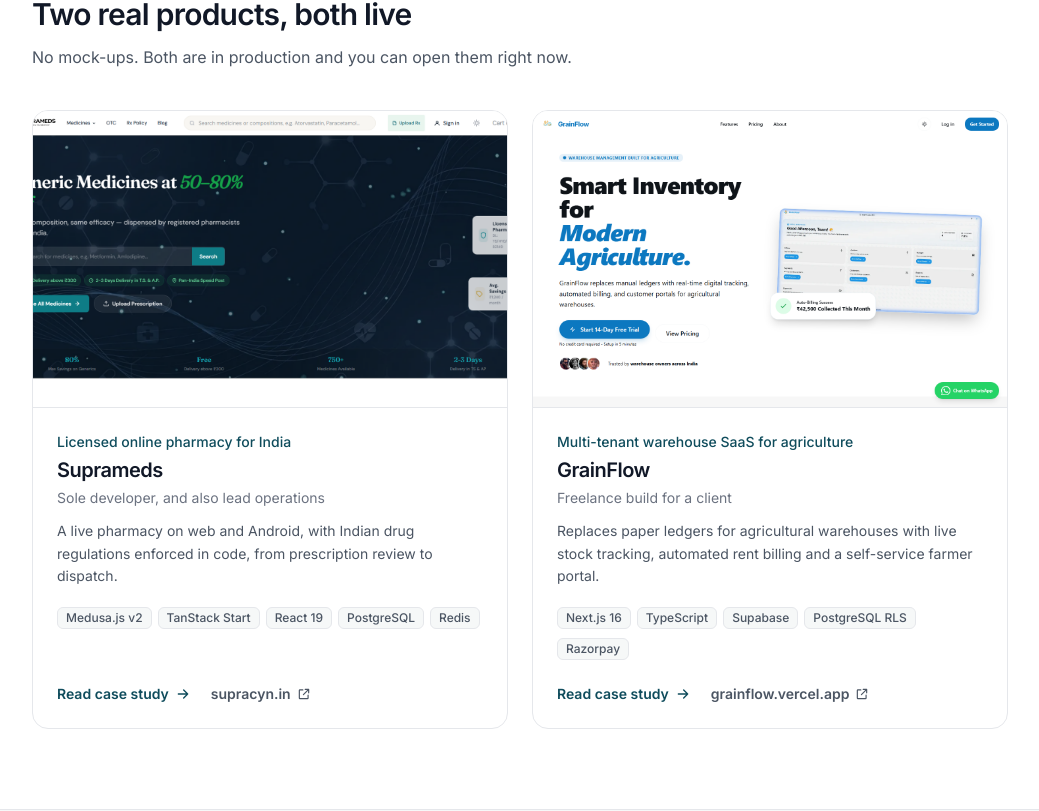
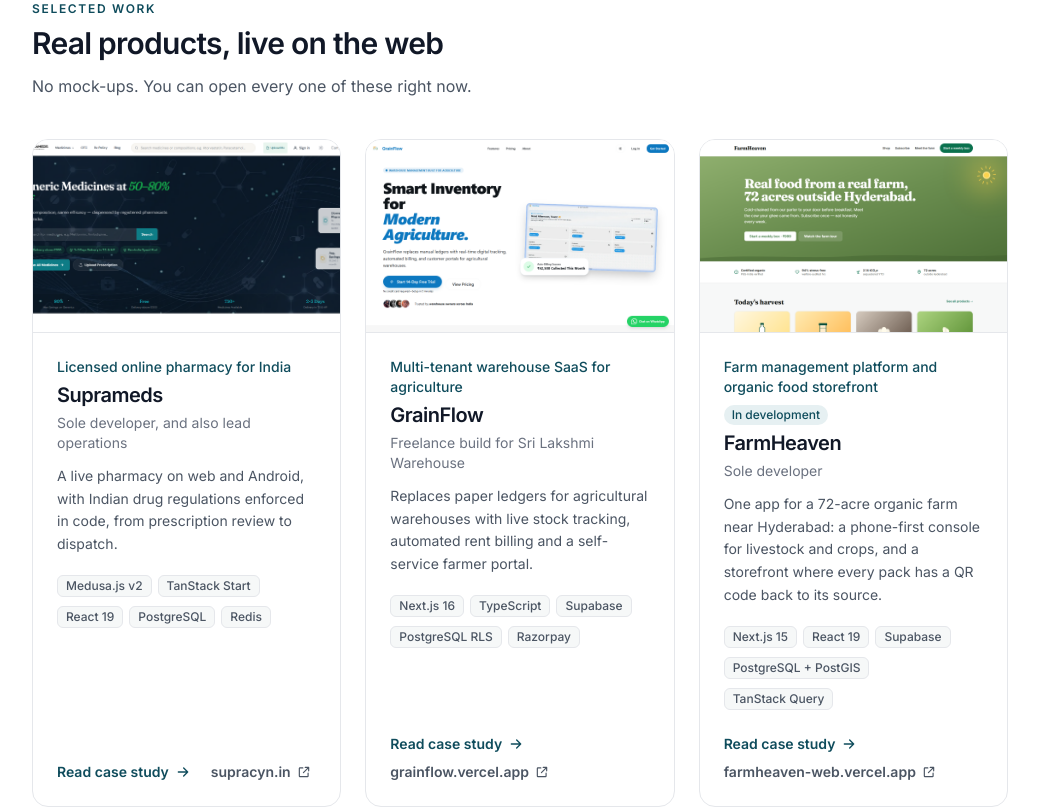
Before and after one commit to Nikhilpnkr/Portfolio, a Next.js app: page / in a window 1280 px wide. Shown: the part 809-1620 px from the top of the page, without its empty margins (120-1159 px from the left). Built offline with nearby package versions, Linux system fonts and the light colour scheme; no server answers.

Commit message:
Add FarmHeaven case study, WhatsApp contact and GrainFlow client name

```diff
--- a/src/app/about/page.tsx
+++ b/src/app/about/page.tsx
@@ -49,12 +49,20 @@
               <Link href="/work/grainflow" className="font-medium text-accent hover:underline">
                 GrainFlow
               </Link>{" "}
-              for a client: a multi-tenant SaaS that replaces paper ledgers for agricultural warehouses, with automated
-              rent billing, a farmer portal and an Android app.
+              for Sri Lakshmi Warehouse: a multi-tenant SaaS that replaces paper ledgers for agricultural warehouses,
+              with automated rent billing, a farmer portal and an Android app.
+            </p>
+            <p>
+              I&apos;m also building{" "}
+              <Link href="/work/farmheaven" className="font-medium text-accent hover:underline">
+                FarmHeaven
+              </Link>
+              , a farm management platform and storefront for a 72-acre organic farm near Hyderabad, where every pack of
+              food links back to the animal or plot it came from.
             </p>
             <p>
               I work with AI-assisted development. It lets me move fast as one person, but I still review, test and take
-              responsibility for everything that ships. Both products run on typed code, automated tests and CI.
+              responsibility for everything that ships. Everything I build runs on typed code, automated tests and CI.
             </p>
             <p>
               Right now I&apos;m {profile.availability.charAt(0).toLowerCase() + profile.availability.slice(1)} If you run a
--- a/src/app/opengraph-image.tsx
+++ b/src/app/opengraph-image.tsx
@@ -9,6 +9,6 @@
   return renderOgCard({
     eyebrow: "Full-stack developer · Hyderabad",
     title: "I build and run production web apps for Indian businesses.",
-    footer: `${profile.name} · Suprameds · GrainFlow`,
+    footer: `${profile.name} · Suprameds · GrainFlow · FarmHeaven`,
   });
 }
--- a/src/app/page.tsx
+++ b/src/app/page.tsx
@@ -82,10 +82,10 @@
           <SectionHeading
             id="work-heading"
             eyebrow="Selected work"
-            title="Two real products, both live"
-            intro="No mock-ups. Both are in production and you can open them right now."
+            title="Real products, live on the web"
+            intro="No mock-ups. You can open every one of these right now."
           />
-          <div className="mt-10 grid gap-6 md:grid-cols-2">
+          <div className="mt-10 grid gap-6 md:grid-cols-2 lg:grid-cols-3">
             {projects.map((p, i) => (
               <ProjectCard key={p.slug} project={p} priority={i === 0} />
             ))}
--- a/src/app/resume/page.tsx
+++ b/src/app/resume/page.tsx
@@ -25,6 +25,12 @@
     "Wrote a duration-based rent billing engine, atomic bulk payment allocation, and trigger-based stock reconciliation.",
     "Shipped a farmer portal with OTP login, Razorpay payment links over SMS with verified webhooks, and an Android app.",
     "More than 350 automated tests (Vitest), Playwright end-to-end specs, and Sentry monitoring.",
+  ],
+  farmheaven: [
+    "Building a farm management platform and direct-to-consumer storefront for a 72-acre organic farm, as one Next.js app with farmer, admin and storefront route groups.",
+    "Designed a Supabase/PostgreSQL schema of around 60 tables with PostGIS and more than 100 row-level security policies across 7 roles.",
+    "Enforced food safety in the database: an automatic quarantine trigger keeps milk from animals under medicine withdrawal out of dispatch.",
+    "Shipped phone-OTP onboarding, a livestock registry, and QR traceability pages that link each pack to its animal or plot.",
   ],
 };
 
@@ -60,7 +66,7 @@
           <p className="mt-2 leading-relaxed text-fg-muted print:text-black">
             Full-stack developer who builds and runs production web apps. Sole developer of a live online pharmacy that
             enforces Indian drug regulations in code, and builder of a multi-tenant warehouse SaaS delivered as a freelance
-            project. Works in TypeScript across React, Node.js and PostgreSQL, with AI-assisted development, automated
+            project, and builder of a farm-to-table platform. Works in TypeScript across React, Node.js and PostgreSQL, with AI-assisted development, automated
             tests and CI.
           </p>
         </section>
--- a/src/app/work/[slug]/page.tsx
+++ b/src/app/work/[slug]/page.tsx
@@ -31,7 +31,7 @@
   if (!project) notFound();
 
   const { default: Content } = await import(`@/content/case-studies/${project.slug}.mdx`);
-  const next = projects.find((p) => p.slug !== project.slug);
+  const next = projects[(projects.indexOf(project) + 1) % projects.length];
 
   return (
     <>
@@ -67,7 +67,10 @@
               </div>
               <div>
                 <dt className="text-xs font-semibold tracking-wider text-fg-subtle uppercase">Timeline</dt>
-                <dd className="mt-1 text-sm font-medium text-fg">{project.timeline}</dd>
+                <dd className="mt-1 text-sm font-medium text-fg">
+                  {project.timeline}
+                  {project.status ? <span className="text-fg-subtle"> · {project.status}</span> : null}
+                </dd>
               </div>
               <div>
                 <dt className="text-xs font-semibold tracking-wider text-fg-subtle uppercase">Live</dt>
--- a/src/app/work/page.tsx
+++ b/src/app/work/page.tsx
@@ -6,7 +6,7 @@
 
 export const metadata: Metadata = {
   title: "Work",
-  description: "Case studies: Suprameds, a licensed online pharmacy, and GrainFlow, a multi-tenant warehouse SaaS.",
+  description: "Case studies: Suprameds, a licensed online pharmacy; GrainFlow, a multi-tenant warehouse SaaS; and FarmHeaven, a farm management platform.",
   alternates: { canonical: "/work" },
 };
 
@@ -17,9 +17,9 @@
         <Eyebrow>Work</Eyebrow>
         <h1 className="mt-2 text-3xl font-bold tracking-tight text-fg sm:text-4xl">Case studies</h1>
         <p className="mt-4 max-w-2xl text-lg text-fg-muted">
-          Two products in production: what the problem was, what I built and owned, and the hard parts.
+          Real products, each with what the problem was, what I built and owned, and the hard parts.
         </p>
-        <div className="mt-12 grid gap-6 md:grid-cols-2">
+        <div className="mt-12 grid gap-6 md:grid-cols-2 lg:grid-cols-3">
           {projects.map((p, i) => (
             <ProjectCard key={p.slug} project={p} priority={i === 0} />
           ))}
--- a/src/components/project-card.tsx
+++ b/src/components/project-card.tsx
@@ -14,12 +14,17 @@
           alt=""
           placeholder="blur"
           priority={priority}
-          sizes="(min-width: 1024px) 480px, (min-width: 768px) 50vw, 100vw"
+          sizes="(min-width: 1024px) 330px, (min-width: 768px) 50vw, 100vw"
           className="aspect-[16/10] w-full object-cover object-top transition-transform duration-500 group-hover:scale-[1.02]"
         />
       </Link>
       <div className="flex flex-1 flex-col p-6">
-        <p className="text-sm font-medium text-accent">{project.tagline}</p>
+        <div className="flex flex-wrap items-center gap-2">
+          <p className="text-sm font-medium text-accent">{project.tagline}</p>
+          {project.status ? (
+            <span className="rounded-full bg-primary-soft px-2 py-0.5 text-xs font-medium text-accent">{project.status}</span>
+          ) : null}
+        </div>
         <h3 className="mt-1 text-xl font-semibold tracking-tight text-fg">
           <Link href={`/work/${project.slug}`} className="hover:text-accent">
             {project.name}
--- /dev/null
+++ b/src/content/case-studies/farmheaven.mdx
@@ -0,0 +1,49 @@
+import home from "../../../public/work/farmheaven-home.png";
+
+## The problem
+
+A 72-acre organic farm outside Hyderabad runs dairy (cows and buffaloes), goats and sheep, poultry and rotating organic crops. All of it has to be recorded: which animal gave how much milk, which one is on medication, what was planted on which plot. On top of that, the farm wants to sell directly to families in the city, who want proof the food is what the label says.
+
+Generic farm apps cover one piece at a time, and none of them connect the cowshed to the customer's doorstep.
+
+## What I'm building
+
+I'm the **sole developer** of FarmHeaven: one Next.js app with three parts.
+
+- **Farmer console**: phone-first screens for daily work. Phone-OTP login, guided onboarding that sets up the farm in one step, and a livestock registry. Crops and the other modules are being built in phases.
+- **Super-admin console**: a table browser for managing the whole system.
+- **Storefront**: the public site with a product catalogue, ordering over WhatsApp, a "meet the farm" story page, and **QR traceability pages** that show the journey of each pack.
+- **Database**: Supabase on PostgreSQL 17 with PostGIS for plot boundaries. Around 60 tables, more than 100 row-level security policies, and reference data for 7 species, 30 Indian breeds and 26 crops.
+- **Quality**: TypeScript strict mode, Zod-validated forms, automated tests, Sentry error tracking across every runtime, and CI on every push.
+
+<Figure src={home} alt="FarmHeaven storefront homepage: real food from a real farm, 72 acres outside Hyderabad" caption="The storefront at farmheaven-web.vercel.app." />
+
+## Hard problems I solved
+
+<Problem title="1. Food safety enforced by the database">
+
+When an animal is treated with certain medicines, its milk must not be sold until the withdrawal period ends. That can't depend on someone remembering to check.
+
+I wrote an **automatic quarantine trigger**. When a treatment with a withdrawal period is recorded, the animal's milk is hidden from dispatch until the period is over, whatever screen or person tries to send it.
+
+</Problem>
+
+<Problem title="2. Seven roles, one database">
+
+Owners, managers, accountants, vets, agronomists, farm workers and customers all touch the same data, but each should see and change only their part.
+
+I designed a role capability matrix and put it into more than 100 row-level security policies. The rules live in the database, so a bug in a screen can't leak data or let someone edit what they shouldn't.
+
+</Problem>
+
+<Problem title="3. Designed for a phone in a cowshed">
+
+Farm staff record milk on a phone with wet hands, and customers scan QR codes on their phones. I designed every screen for 375px first: 44px tap targets, large inputs that don't trigger zoom, and sticky primary buttons.
+
+The storefront's animated, 3D-style touches use plain SVG and CSS with no extra JavaScript, and they turn off for people who prefer reduced motion.
+
+</Problem>
+
+## Where it is now
+
+The storefront and marketing pages are live. The farmer console has login, onboarding and the livestock registry, and the next phases add flocks, crops and more. IoT sensors and automation come later, once the manual workflows have proved themselves.
--- a/src/content/case-studies/grainflow.mdx
+++ b/src/content/case-studies/grainflow.mdx
@@ -5,11 +5,11 @@
 
 Agricultural warehouses in India store grain for many farmers and traders at once, often across thousands of bags and multiple lots. Most still run on paper ledgers. Working out rent by storage duration, tracking part-withdrawals and chasing dues by hand is slow and causes disputes.
 
-The client wanted software that one warehouse could run on day one, and that could be sold to many warehouses as a subscription.
+Sri Lakshmi Warehouse wanted software they could run on day one, and that could be sold to many warehouses as a subscription.
 
 ## What I built
 
-I built GrainFlow as a **freelance project for a client**: a multi-tenant SaaS where each warehouse sees only its own data.
+I built GrainFlow as a **freelance project for Sri Lakshmi Warehouse**: a multi-tenant SaaS where each warehouse sees only its own data.
 
 - **Multi-tenant model**: warehouses, users and roles (Super Admin, Owner, Admin, Manager, Staff), with tenant isolation enforced in PostgreSQL row-level security.
 - **Inventory**: inflow and outflow per customer, commodity and lot, QR code labels, and bulk outflow with FIFO or manual per-record allocation.
@@ -54,4 +54,4 @@
 
 ## How the engagement worked
 
-The client brought the domain knowledge: how warehouses charge rent and what farmers and staff need. I turned that into the product, deployed it on Vercel, and have kept shipping improvements in regular releases since December 2025.
+Sri Lakshmi Warehouse brought the domain knowledge: how warehouses charge rent and what farmers and staff need. I turned that into the product, deployed it on Vercel, and have kept shipping improvements in regular releases since December 2025.
--- a/src/content/profile.ts
+++ b/src/content/profile.ts
@@ -4,7 +4,7 @@
 export const SITE_URL =
   process.env.NEXT_PUBLIC_SITE_URL ?? "https://nikhilpnkr.vercel.app";
 
-const whatsappNumber = process.env.NEXT_PUBLIC_WHATSAPP_NUMBER ?? "";
+const whatsappNumber = process.env.NEXT_PUBLIC_WHATSAPP_NUMBER || "919573299175";
 
 export const profile = {
   name: "Nikhil Kumar",
@@ -14,9 +14,9 @@
   pitch:
     "I build and run production web apps for Indian businesses, from a licensed online pharmacy to multi-tenant SaaS.",
   proof:
-    "Sole developer of Suprameds, a live online pharmacy, and builder of GrainFlow, a multi-tenant warehouse SaaS.",
-  email: process.env.NEXT_PUBLIC_CONTACT_EMAIL ?? "nikhilpnkr@gmail.com",
-  // Digits only, with country code, e.g. 919876543210. Empty hides WhatsApp buttons.
+    "Sole developer of Suprameds, a live online pharmacy. Builder of GrainFlow, a multi-tenant warehouse SaaS, and FarmHeaven, a farm-to-table platform.",
+  email: process.env.NEXT_PUBLIC_CONTACT_EMAIL || "nikhilpnkr@gmail.com",
+  // Digits only, with country code. Overridable with NEXT_PUBLIC_WHATSAPP_NUMBER.
   whatsapp: whatsappNumber.replace(/\D/g, ""),
   github: "https://github.com/Nikhilpnkr",
   availability: "Open to freelance projects and full-stack roles.",
@@ -34,7 +34,7 @@
   },
   {
     group: "Data",
-    items: ["PostgreSQL", "Supabase (Auth, RLS, Storage)", "Redis", "Zod"],
+    items: ["PostgreSQL", "PostGIS", "Supabase (Auth, RLS, Storage)", "Redis", "Zod"],
   },
   {
     group: "Mobile",
--- a/src/content/projects.ts
+++ b/src/content/projects.ts
@@ -1,13 +1,15 @@
 import type { StaticImageData } from "next/image";
 import supramedsHome from "../../public/work/suprameds-home.png";
 import grainflowHome from "../../public/work/grainflow-home.png";
+import farmheavenHome from "../../public/work/farmheaven-home.png";
 
 export type Project = {
-  slug: "suprameds" | "grainflow";
+  slug: "suprameds" | "grainflow" | "farmheaven";
   name: string;
   tagline: string;
   outcome: string;
   role: string;
+  status?: string;
   timeline: string;
   liveUrl: string;
   liveLabel: string;
@@ -37,7 +39,7 @@
     tagline: "Multi-tenant warehouse SaaS for agriculture",
     outcome:
       "Replaces paper ledgers for agricultural warehouses with live stock tracking, automated rent billing and a self-service farmer portal.",
-    role: "Freelance build for a client",
+    role: "Freelance build for Sri Lakshmi Warehouse",
     timeline: "December 2025 – present",
     liveUrl: "https://grainflow.vercel.app",
     liveLabel: "grainflow.vercel.app",
@@ -45,6 +47,21 @@
     cover: grainflowHome,
     coverAlt: "GrainFlow landing page: smart inventory for modern agriculture",
   },
+  {
+    slug: "farmheaven",
+    name: "FarmHeaven",
+    tagline: "Farm management platform and organic food storefront",
+    outcome:
+      "One app for a 72-acre organic farm near Hyderabad: a phone-first console for livestock and crops, and a storefront where every pack has a QR code back to its source.",
+    role: "Sole developer",
+    status: "In development",
+    timeline: "April 2026 – present",
+    liveUrl: "https://farmheaven-web.vercel.app",
+    liveLabel: "farmheaven-web.vercel.app",
+    stack: ["Next.js 15", "React 19", "Supabase", "PostgreSQL + PostGIS", "TanStack Query", "Sentry", "Vercel"],
+    cover: farmheavenHome,
+    coverAlt: "FarmHeaven storefront: real food from a real farm, 72 acres outside Hyderabad",
+  },
 ];
 
 export function getProject(slug: string) {
```
Also changed, not shown: public/work/farmheaven-home.png (added).
